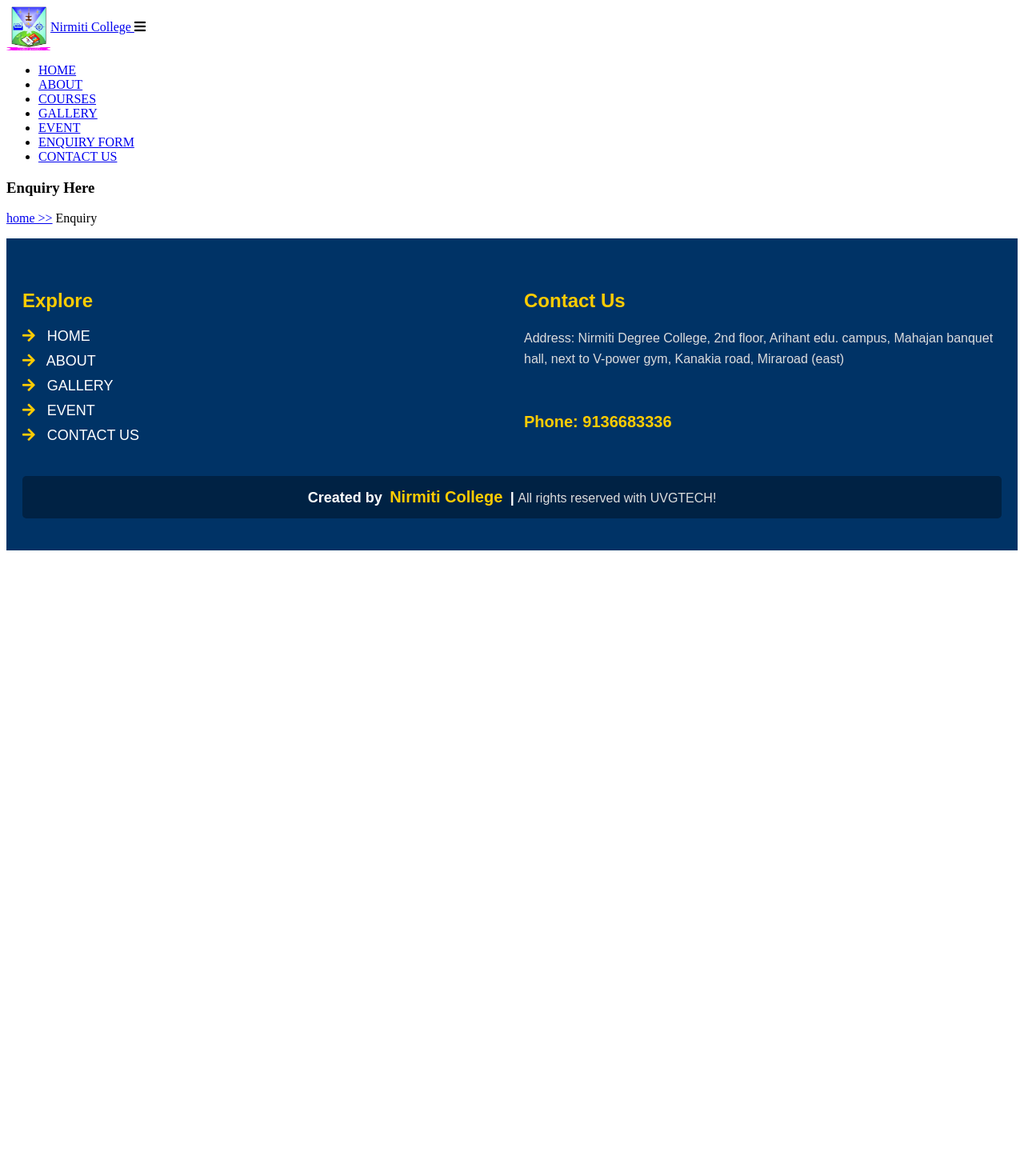
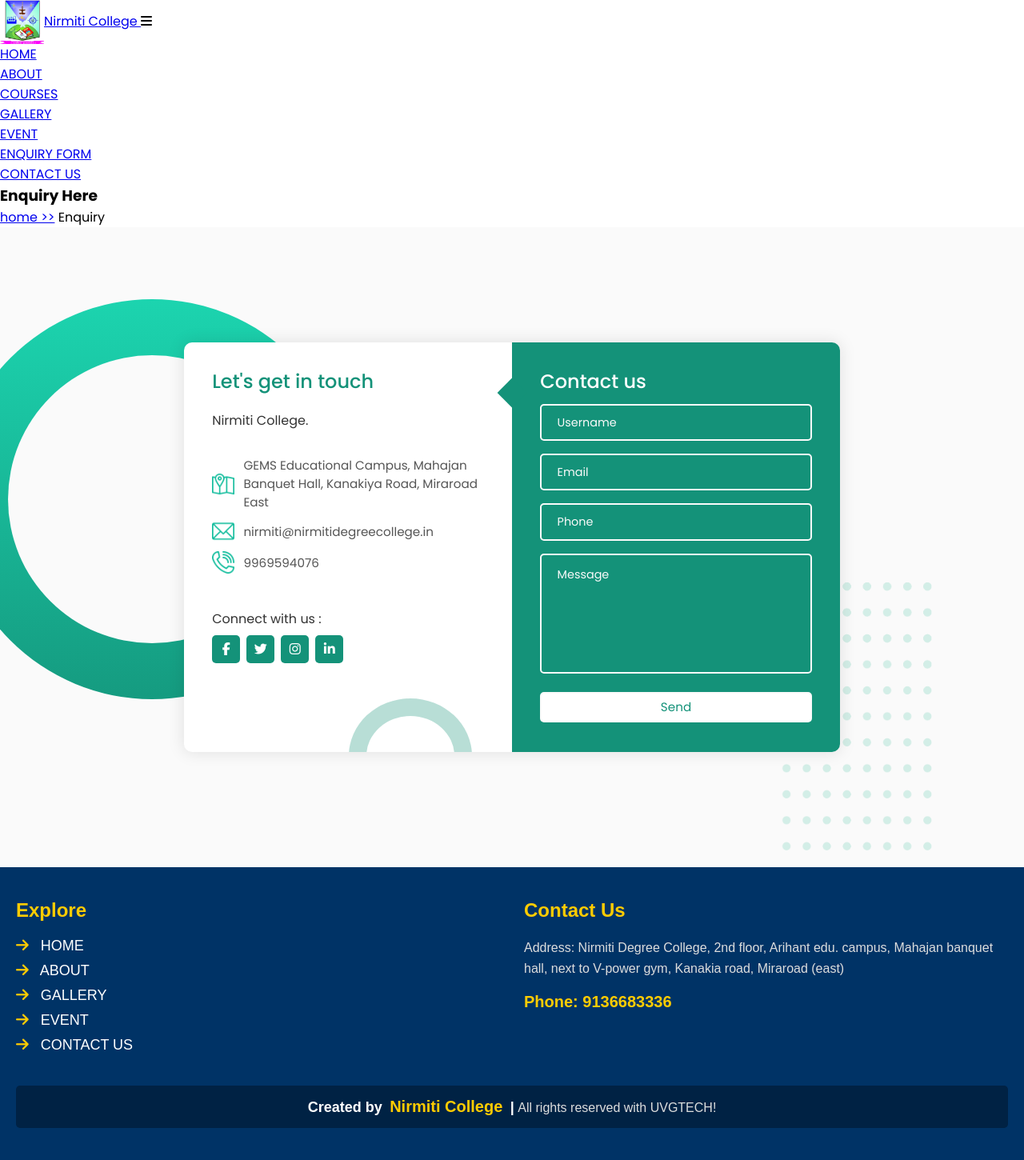
Before and after one commit to Kruti567/college_website, a PHP site: page /enquiry_form.php in a window 1280 px wide. Shown: the whole page at 80% size. Before the commit the page ends 688 px from the top, so only its background shows below. Run offline with PHP 8.4, Linux system fonts and the light colour scheme; some libraries are stand-ins or nearby versions.

Commit message:
updated enquiryform and contact.php us

```diff
--- a/Datascience.php
+++ b/Datascience.php
@@ -5,7 +5,7 @@
     <meta http-equiv="X-UA-Compatible" content="IE=edge">
     <meta name="viewport" content="width=device-width, initial-scale=1.0">
     <title>Nirmiti College | HOME</title>
-    <link rel="shortcut icon" type="images" href="images/logo.jpg">
+    <link rel="shortcut icon" type="images" href="images/logonimriti.PNG">
 
     <!-- font awesome cdn link  -->
     <link rel="stylesheet" href="https://cdnjs.cloudflare.com/ajax/libs/font-awesome/5.15.4/css/all.min.css">
--- a/about.php
+++ b/about.php
@@ -6,7 +6,7 @@
     <meta http-equiv="X-UA-Compatible" content="IE=edge">
     <meta name="viewport" content="width=device-width, initial-scale=1.0">
     <title>Nirmiti Degree College | About</title>
-    <link rel="shortcut icon" type="images" href="images/logo.jpg">
+    <link rel="shortcut icon" type="images" href="images/logonimriti.PNG">
 
     <!-- font awesome cdn link  -->
     <link rel="stylesheet" href="https://cdnjs.cloudflare.com/ajax/libs/font-awesome/5.15.4/css/all.min.css">
--- a/bca.php
+++ b/bca.php
@@ -6,7 +6,7 @@
     <meta http-equiv="X-UA-Compatible" content="IE=edge">
     <meta name="viewport" content="width=device-width, initial-scale=1.0">
     <title>Nirmiti College | HOME</title>
-    <link rel="shortcut icon" type="images" href="images/logo.jpg">
+    <link rel="shortcut icon" type="images" href="images/logonimriti.PNG">
 
     <!-- font awesome cdn link  -->
     <link rel="stylesheet" href="https://cdnjs.cloudflare.com/ajax/libs/font-awesome/5.15.4/css/all.min.css">
--- a/bsc.php
+++ b/bsc.php
@@ -6,7 +6,7 @@
     <meta http-equiv="X-UA-Compatible" content="IE=edge">
     <meta name="viewport" content="width=device-width, initial-scale=1.0">
     <title>Nirmiti College | HOME</title>
-    <link rel="shortcut icon" type="images" href="images/logo.jpg">
+    <link rel="shortcut icon" type="images" href="images/logonimriti.PNG">
 
     <!-- font awesome cdn link  -->
     <link rel="stylesheet" href="https://cdnjs.cloudflare.com/ajax/libs/font-awesome/5.15.4/css/all.min.css">
--- a/contact.php
+++ b/contact.php
@@ -33,7 +33,7 @@
     <meta charset="UTF-8" />
     <meta name="viewport" content="width=device-width, initial-scale=1.0" />
     <title> Nirmiti College | Contact Us</title>
-    <link rel="shortcut icon" type="images" href="images/logo.jpg">
+    <link rel="shortcut icon" type="images" href="images/logonimriti.PNG">
     <link rel="stylesheet" href="css/style.css">
     <link rel="stylesheet" href="css/contact.css" />
     <script
--- a/courses.php
+++ b/courses.php
@@ -6,7 +6,7 @@
     <meta http-equiv="X-UA-Compatible" content="IE=edge">
     <meta name="viewport" content="width=device-width, initial-scale=1.0">
     <title>Nirmiti College | Home</title>
-    <link rel="shortcut icon" type="images" href="images/logo.jpg">
+    <link rel="shortcut icon" type="images" href="images/logonimriti.PNG">
 
     <!-- font awesome cdn link  -->
     <link rel="stylesheet" href="https://cdnjs.cloudflare.com/ajax/libs/font-awesome/5.15.4/css/all.min.css">
--- a/enquiry_form.php
+++ b/enquiry_form.php
@@ -6,16 +6,15 @@
     <meta http-equiv="X-UA-Compatible" content="IE=edge">
     <meta name="viewport" content="width=device-width, initial-scale=1.0">
     <title>Nirmiti College | Home</title>
-    <link rel="shortcut icon" type="images" href="images/logo.jpg">
+    <link rel="stylesheet" href="css/style.css">
+    <link rel="stylesheet" href="css/contact.css" />
+    <link rel="shortcut icon" type="images" href="images/logonimriti.PNG">
 
-    <!-- font awesome cdn link  -->
-    <link rel="stylesheet" href="https://cdnjs.cloudflare.com/ajax/libs/font-awesome/5.15.4/css/all.min.css">
+    <script
+      src="https://kit.fontawesome.com/64d58efce2.js"
+      crossorigin="anonymous"
+    ></script>
 
-    <!-- custom css file link  -->
-    <link rel="stylesheet" href="css/style.css">
-<!-- Google tag (gtag.js) -->
-<script async src="https://www.googletagmanager.com/gtag/js?id=G-609Q4WBY37">
-</script>
     <!-- Google tag (gtag.js) -->
   <script async src="https://www.googletagmanager.com/gtag/js?id=AW-11228150970"></script>
    <script>
@@ -24,6 +23,12 @@
     gtag('js', new Date());
 
     gtag('config', 'AW-11228150970');
+   </script>
+  <script>
+    gtag('config', 'AW-11228150970/I9a7CLjl-bIYELr5_-kp', {
+    'phone_conversion_number': '9969594076'
+    });
+  </script>
 </script>
 
 </head>
@@ -39,6 +44,85 @@
         <h3>Enquiry Here</h3>
         <p> <a href="index.php">home >></a> Enquiry </p>
     </section>
+    <div class="container">
+      <span class="big-circle"></span>
+      <img src="img/shape.png" class="square" alt="" />
+      <div class="form">
+        <div class="contact-info">
+          <h3 class="title">Let's get in touch</h3>
+          <p class="text">
+          Nirmiti College.
+          </p>
+
+          <div class="info">
+            <div class="information">
+              <img src="img/location.png" class="icon" alt="" />
+              <p>GEMS Educational Campus, Mahajan Banquet Hall, Kanakiya Road, Miraroad East</p>
+            </div>
+            <div class="information">
+              <img src="img/email.png" class="icon" alt="" />
+              <p>nirmiti@nirmitidegreecollege.in</p>
+            </div>
+            <div class="information">
+              <img src="img/phone.png" class="icon" alt="" />
+              <p>9969594076</p>
+            </div>
+          </div>
+
+          <div class="social-media">
+            <p>Connect with us :</p>
+            <div class="social-icons">
+              <a href="#">
+                <i class="fab fa-facebook-f"></i>
+              </a>
+              <a href="#">
+                <i class="fab fa-twitter"></i>
+              </a>
+              <a href="#">
+                <i class="fab fa-instagram"></i>
+              </a>
+              <a href="#">
+                <i class="fab fa-linkedin-in"></i>
+              </a>
+            </div>
+          </div>
+        </div>
+
+        <div class="contact-form">
+          <span class="circle one"></span>
+          <span class="circle two"></span>
+
+          <form action="" method="post" autocomplete="off">
+            <h3 class="title">Contact us</h3>
+            <div class="input-container">
+              <input type="text" name="name" class="input" />
+              <label for="">Username</label>
+              <span>Username</span>
+            </div>
+            <div class="input-container">
+              <input type="email" name="email" class="input" />
+              <label for="">Email</label>
+              <span>Email</span>
+            </div>
+            <div class="input-container">
+              <input type="tel" name="phone" class="input" />
+              <label for="">Phone</label>
+              <span>Phone</span>
+            </div>
+            <div class="input-container textarea">
+              <textarea name="message" class="input"></textarea>
+              <label for="">Message</label>
+              <span>Message</span>
+            </div>
+            <input type="submit" name="submit" value="Send" class="btn" />
+          </form>
+        </div>
+      </div>
+    </div>
+    <script src="app.js"></script>
+  </body>
+</html>
+
 
 
     </iframe>
--- a/event.php
+++ b/event.php
@@ -6,7 +6,7 @@
     <meta http-equiv="X-UA-Compatible" content="IE=edge">
     <meta name="viewport" content="width=device-width, initial-scale=1.0">
     <title>Nirmiti College | Event</title>
-    <link rel="shortcut icon" type="images" href="images/logo.jpg">
+    <link rel="shortcut icon" type="images" href="images/logonimriti.PNG">
 
     <!-- font awesome cdn link  -->
     <link rel="stylesheet" href="https://cdnjs.cloudflare.com/ajax/libs/font-awesome/5.15.4/css/all.min.css">
--- a/gallery.php
+++ b/gallery.php
@@ -6,7 +6,7 @@
     <meta http-equiv="X-UA-Compatible" content="IE=edge">
     <meta name="viewport" content="width=device-width, initial-scale=1.0">
     <title>Nirmiti College | Gallery</title>
-    <link rel="shortcut icon" type="images" href="images/logo.jpg">
+    <link rel="shortcut icon" type="images" href="images/logonimriti.PNG">
 
     <!-- font awesome cdn link  -->
     <link rel="stylesheet" href="https://cdnjs.cloudflare.com/ajax/libs/font-awesome/5.15.4/css/all.min.css">
--- a/index.php
+++ b/index.php
@@ -140,14 +140,13 @@
       color: #666;
     }
 
-
-
     @media (max-width: 600px) {
       .feature {
         width: 100%;
         margin: 10px 0;
       }
     }
+
     </style>
     <!-- Google tag (gtag.js) -->
 <script async src="https://www.googletagmanager.com/gtag/js?id=G-609Q4WBY37">
```
Also changed, not shown: map.php (+4 -18 lines). Lines whose indentation alone changed are shown as unchanged.
